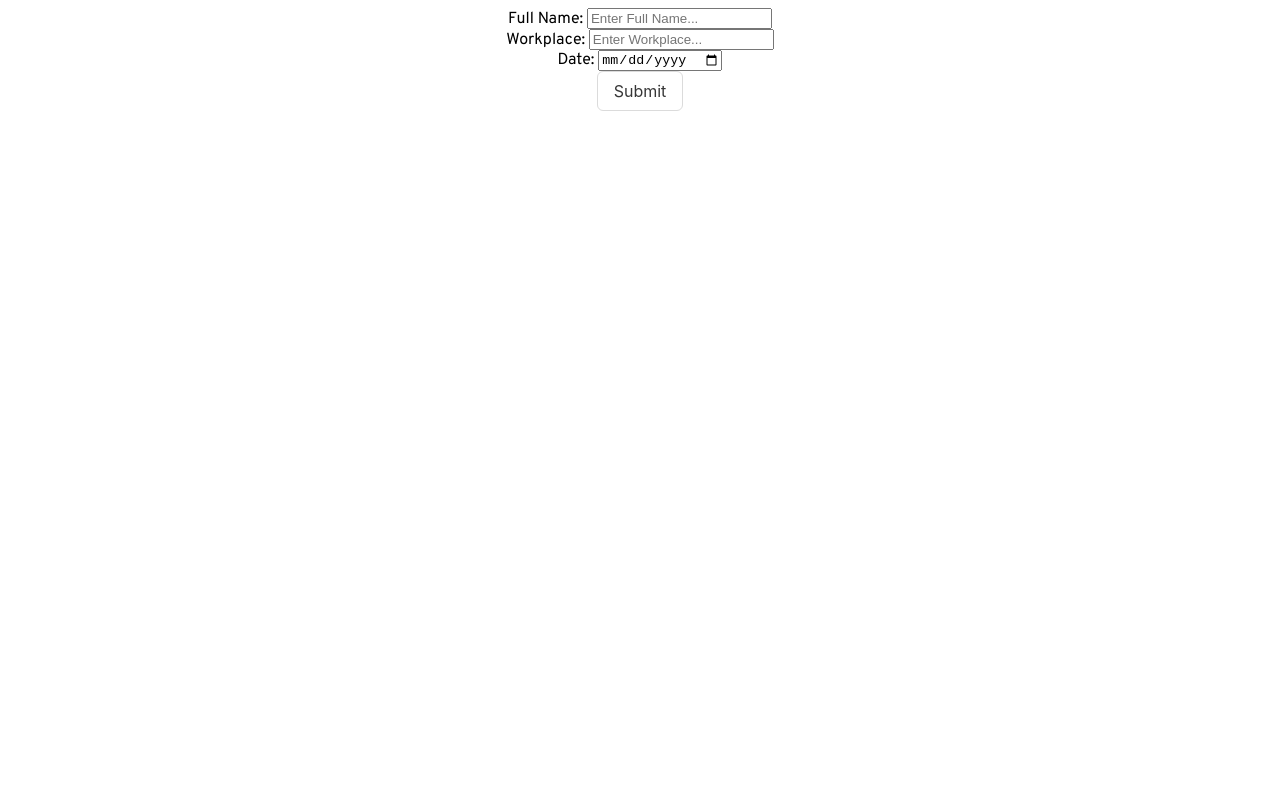
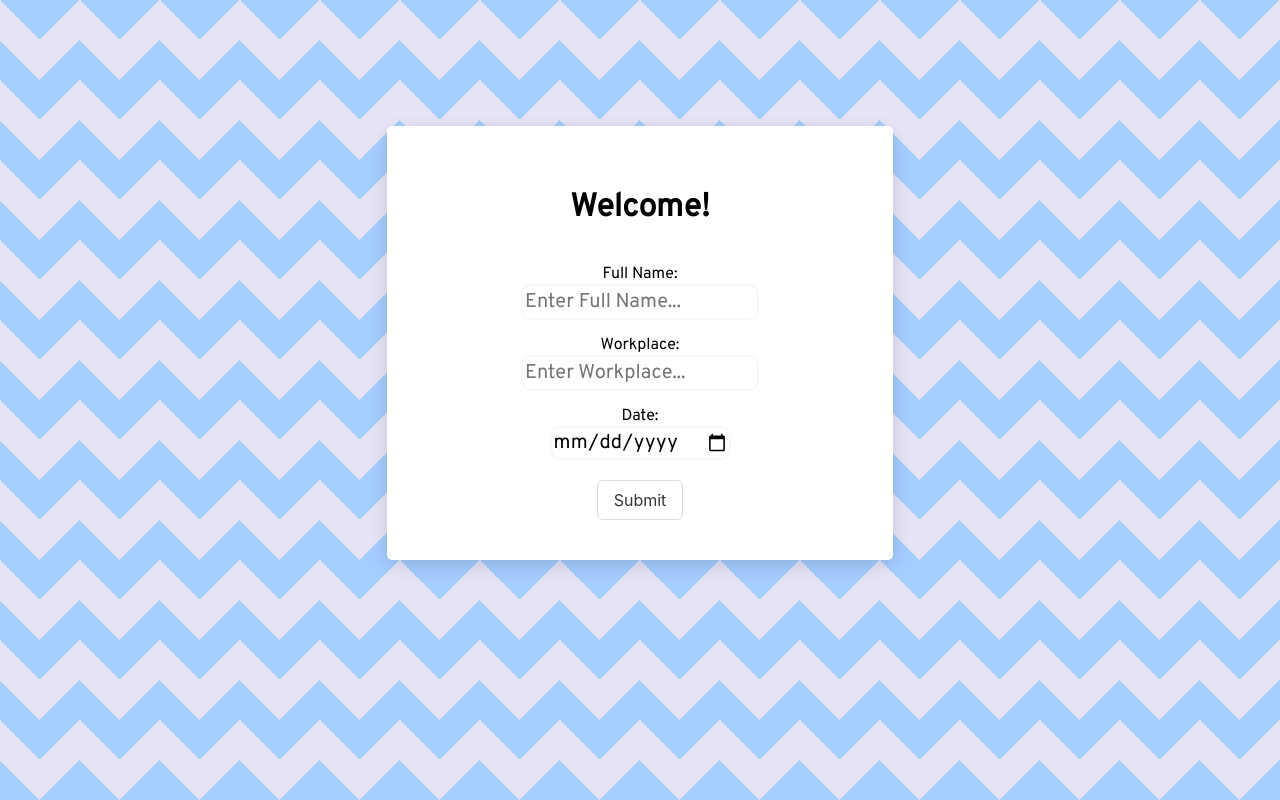
Before and after one commit to AmitFikler/inventory-management-system, a React (Create React App) app: page / in a window 1280 px wide. Built offline with nearby package versions, Linux system fonts and the light colour scheme.

Commit message:
finely styling

```diff
--- a/src/components/AddItem.js
+++ b/src/components/AddItem.js
@@ -8,6 +8,9 @@ const AddItem = () => {
   const dispatch = useDispatch();
 
   const addNewItem = () => {
+    if (!itemName || !itemQuantity) {
+      return;
+    }
     dispatch({
       type: 'ADD_ITEM',
       payload: { name: itemName, fullQuantity: itemQuantity, owner: true },
@@ -18,6 +21,7 @@ const AddItem = () => {
     <div>
       <fieldset className="add-item-form">
         <legend>Add Item:</legend>
+        <div className="form-el">
           <label htmlFor="name">Name: </label>
           <input
             type="text"
@@ -25,8 +29,8 @@ const AddItem = () => {
             name="name"
             onChange={(e) => setItemName(e.target.value)}
           ></input>
-        <br />
-        <br />
+        </div>
+        <div className="form-el">
           <label htmlFor="quantity">Quantity: </label>
           <input
             min={1}
@@ -36,7 +40,7 @@ const AddItem = () => {
             name="quantity"
             onChange={(e) => setItemQuantity(e.target.value)}
           ></input>
-        <br />
+        </div>
         <br />
         <button onClick={addNewItem}>Add</button>
       </fieldset>
--- a/src/components/InventoryList.js
+++ b/src/components/InventoryList.js
@@ -6,7 +6,8 @@ const InventoryList = () => {
   const fullEquipmentList = useSelector((state) => state.inventoryReducer);
   return (
     <div>
-      <h1>{worker.fullName}</h1>
+      <h1>Hello {worker.fullName}!</h1>
+      <h3>Please check the equipment before entering the shift.</h3>
       <div className="table-div">
         <table>
           <thead>
--- a/src/components/InventoryPage.js
+++ b/src/components/InventoryPage.js
@@ -28,13 +28,15 @@ const InventoryPage = () => {
     <>
       <InventoryList />
       <AddItem />
-      <label htmlFor="Signature">Signature: </label>
-      <SignatureCanvas
-        name="signature"
-        ref={sigPad}
-        penColor="black"
-        canvasProps={{ width: 270, height: 50, className: 'sigCanvas' }}
-      />
+      <div style={{ marginTop: '1%' }}>
+        <div>Signature: </div>
+        <SignatureCanvas
+          name="signature"
+          ref={sigPad}
+          penColor="black"
+          canvasProps={{ width: 270, height: 70, className: 'sigCanvas' }}
+        />
+      </div>
       <br />
       <button className="submit-form" onClick={handleSubmit}>
         Submit
--- a/src/components/SubmitPage.js
+++ b/src/components/SubmitPage.js
@@ -3,28 +3,36 @@ import { useSelector } from 'react-redux';
 const SubmitPage = () => {
   const worker = useSelector((state) => state.workerReducer);
   const fullEquipmentList = useSelector((state) => state.inventoryReducer);
+  console.log(worker);
 
   const missingEquipment = fullEquipmentList.filter((item) => item.missing > 0);
   return (
     <>
+      <div className="submitting">
         <h1>Thank you for submitting!</h1>
+        <div className="missing-items">
           {missingEquipment.length ? (
             missingEquipment.map((item) => {
               return (
-            <div>
-              Missing {item.missing} {item.name}
-            </div>
+                <li className="missing">
+                  Missing <span className="missing-num">{item.missing}</span>{' '}
+                  {item.name}
+                </li>
               );
             })
           ) : (
-        <h1>All equipment is found and ready for shift!</h1>
+            <h1 style={{ color: 'green' }}>
+              All equipment is found and ready for shift!
+            </h1>
           )}
+        </div>
         <div>
           <br />
           {worker.fullName} <br />
           {worker.date} <br />
           <img src={worker.signature} alt="signature" />
         </div>
+      </div>
     </>
   );
 };
--- a/src/components/workerForm.js
+++ b/src/components/workerForm.js
@@ -24,6 +24,9 @@ const WorkerForm = () => {
 
   return (
     <div>
+      <div className="worker-form">
+        <h1>Welcome!</h1>
+        <div className="form-el">
           <label htmlFor="full-name">Full Name: </label>
           <input
             name="full-name"
@@ -31,7 +34,8 @@ const WorkerForm = () => {
             placeholder="Enter Full Name..."
             onChange={(e) => setFullName(e.target.value)}
           ></input>
-      <br />
+        </div>
+        <div className="form-el">
           <label htmlFor="work-place">Workplace: </label>
           <input
             name="work-place"
@@ -39,15 +43,19 @@ const WorkerForm = () => {
             placeholder="Enter Workplace..."
             onChange={(e) => setWorkplace(e.target.value)}
           ></input>
-      <br />
+        </div>
+        <div className="form-el">
           <label htmlFor="date">Date: </label>
           <input
             name="date"
             type="date"
             onChange={(e) => setDate(e.target.value)}
           ></input>
+        </div>
+
         <br />
         <button onClick={submitForm}>Submit</button>
+      </div>
     </div>
   );
 };
--- a/src/index.css
+++ b/src/index.css
@@ -3,6 +3,15 @@
 body {
   font-family: 'Overpass', sans-serif;
   text-align: center;
+  background-color: #e5e5f7;
+  opacity: 1;
+  background-image: linear-gradient(135deg, #a6ceff 25%, transparent 25%),
+    linear-gradient(225deg, #a6ceff 25%, transparent 25%),
+    linear-gradient(45deg, #a6ceff 25%, transparent 25%),
+    linear-gradient(315deg, #a6ceff 25%, #e5e5f7 25%);
+  background-position: 40px 0, 40px 0, 0 0, 0 0;
+  background-size: 80px 80px;
+  background-repeat: repeat;
 }
 
 table {
@@ -31,6 +40,8 @@ th {
   margin-right: 35%;
   margin-top: 1%;
   padding: 16px;
+  border: 1px solid;
+  background-color: rgba(255, 255, 255, 0.233);
 }
 
 button {
@@ -79,11 +90,64 @@ button:focus:not(:active) {
   box-shadow: rgba(72, 95, 199, 0.25) 0 0 0 0.125em;
 }
 
-.submit-form {
-  margin-top: 1%;
-}
-
 .sigCanvas {
   border: 1px solid;
   cursor: crosshair;
+  background-color: rgb(236, 236, 236);
 }
+
+.worker-form {
+  margin-top: 10%;
+  background-color: rgb(255, 255, 255);
+  border-radius: 5px;
+  padding: 40px;
+  margin-right: 30%;
+  margin-left: 30%;
+  box-shadow: rgba(17, 17, 26, 0.1) 0px 4px 16px,
+    rgba(17, 17, 26, 0.05) 0px 8px 32px;
+
+  display: flex;
+  flex-direction: column;
+  align-items: center;
+}
+
+.form-el {
+  margin-top: 15px;
+  display: flex;
+  flex-direction: column;
+}
+.form-el input {
+  height: 30px;
+  border-radius: 10px;
+  border: 2px solid rgb(248, 248, 248);
+  font-size: 20px;
+  font-family: 'Overpass', sans-serif;
+}
+
+.submitting {
+  margin-top: 10%;
+  background-color: rgb(255, 255, 255);
+  border-radius: 5px;
+  padding: 40px;
+  margin-right: 30%;
+  margin-left: 30%;
+  box-shadow: rgba(17, 17, 26, 0.1) 0px 4px 16px,
+    rgba(17, 17, 26, 0.05) 0px 8px 32px;
+
+  display: flex;
+  flex-direction: column;
+  align-items: center;
+}
+
+.misssing-items {
+  width: 100%;
+  display: flex;
+  flex-direction: column;
+  align-items: flex-start;
+}
+
+.missing-num {
+  font-size: 20px;
+  font-weight: bold;
+  color: red;
+}
```
Lines whose indentation alone changed are shown as unchanged.
